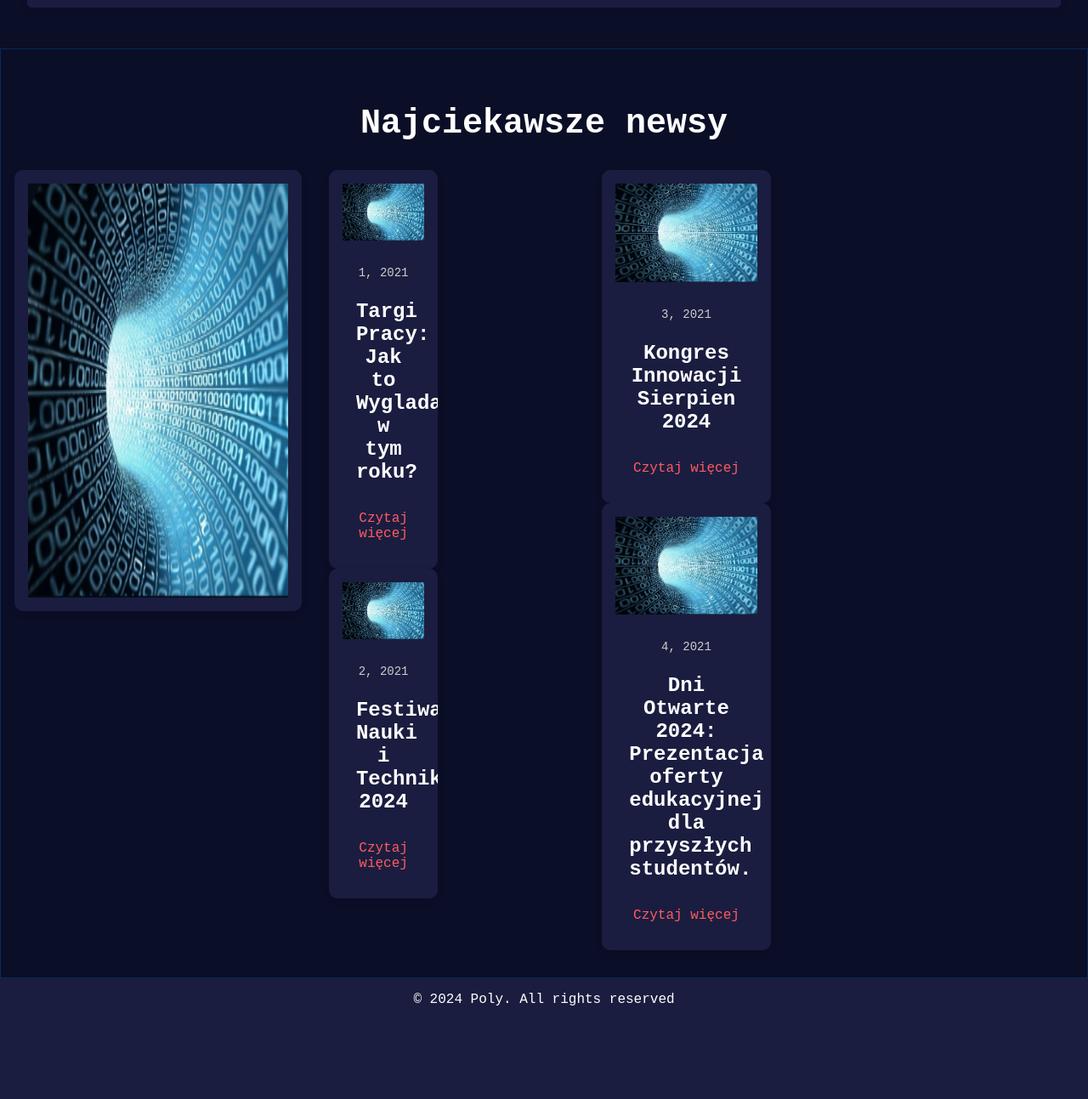
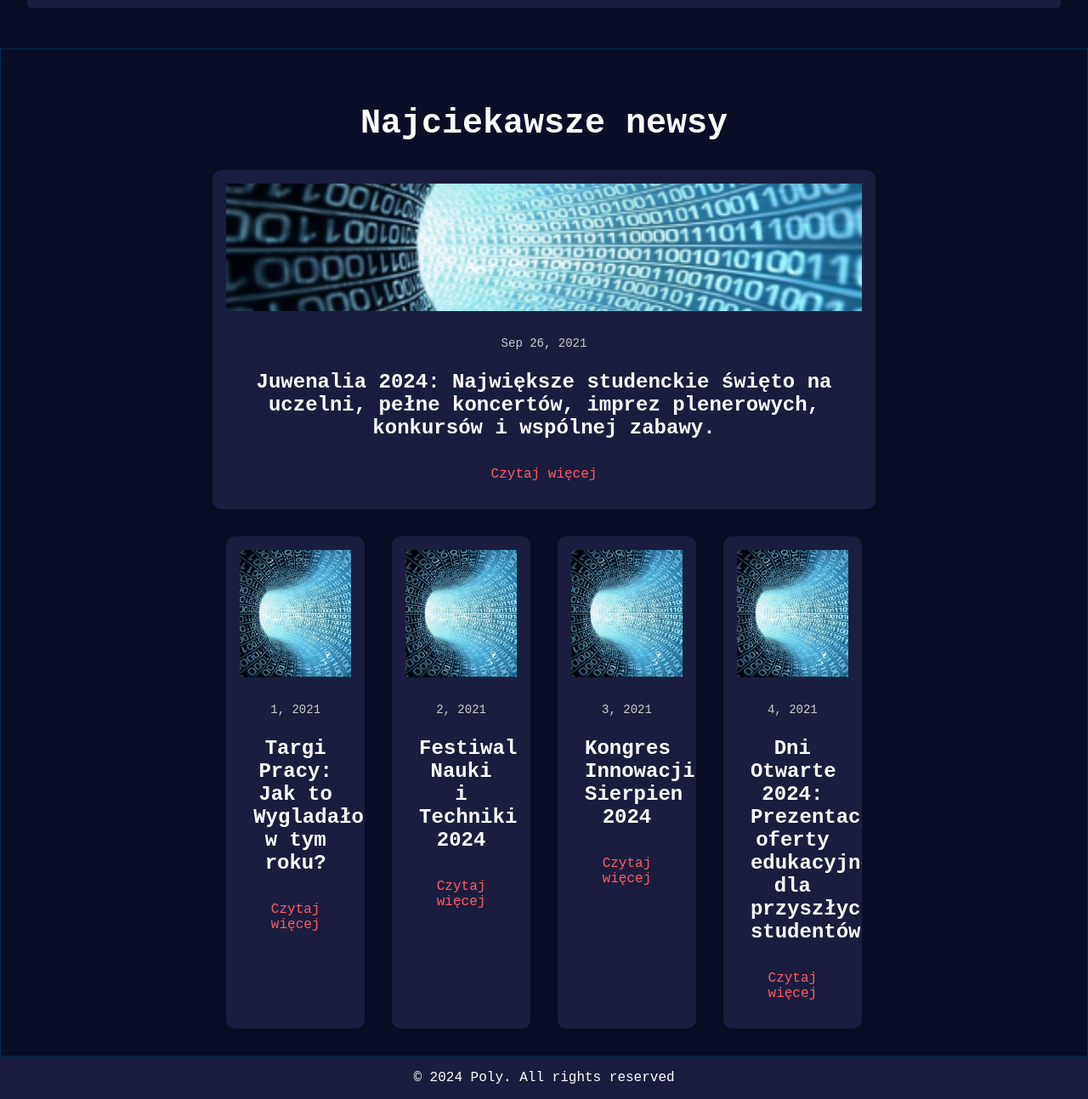
Before and after one commit to kelvin-ux/piokck, a PHP site: page / in a window 1280 px wide; the page is wider, and only the part inside the window is pictured. Shown: the part 2048-3341 px from the top of that part at 85% size. Before the commit the page ends 3231 px from the top of that part, so only its background shows below. Run offline with PHP 8.4, Linux system fonts and the light colour scheme.

Commit message:
center div

```diff
--- a/index.html
+++ b/index.html
@@ -87,7 +87,6 @@
             </div>
           </div>
           <div class="small-posts">
-                <div class="p1">
             <div class="post">
               <img src="blogimg/s1.png" alt="Post Image 2">
               <div class="post-content">
@@ -104,8 +103,6 @@
                 <a href="#" class="read-more">Czytaj więcej</a>
               </div>
             </div>
-                </div>
-                <div class="p2">
             <div class="post">
               <img src="blogimg/s1.png" alt="Post Image 4">
               <div class="post-content">
@@ -124,7 +121,7 @@
             </div>
           </div>
         </div>
-        </div>
+      </section>
     </section>
 
     </div>
--- a/script.js
+++ b/script.js
@@ -42,14 +42,3 @@ window.addEventListener('scroll', function() {
         window.scrollTo({ top: section3.offsetTop, behavior: 'smooth' });
     }
 });
-
-
-window.addEventListener('scroll', () => {
-    const header = document.querySelector('header');
-    const opacity = Math.min(1, window.scrollY / 200);
-    if(opacity < 0.85)
-        {
-            opacity = 0.85;
-        }
-    header.style.opacity = opacity;
-});
--- a/styles.css
+++ b/styles.css
@@ -267,7 +267,6 @@ nav ul li .sign-up {
     border-color: orange;
   }
 }
-
 #what-we-do,
 #blog {
   padding: 2rem 1rem;
@@ -292,47 +291,42 @@ nav ul li .sign-up {
 
 #blog h2 {
   font-size: 2.5rem;
-  /* color: #ff5b60; */
   margin-bottom: 2rem;
 }
 
 .blog-posts {
-  position: relative;
   display: flex;
-  flex-direction: row;
-  justify-content: end;
-  width: 100%;
-  align-items:flex-start;
-  /* border: purple solid 1px; */
+  flex-direction: column;
+  align-items: center;
   gap: 2rem;
 }
+
+.post-large {
+  width: 60%;
+  height: auto;
+}
+
 .small-posts {
-  position: relative;
   display: flex;
-  /* border: red solid 1px; */
+  justify-content: center;
+  width: 60%;
+  gap: 2rem;
 }
+
 .post {
   background-color: #1a1d3f;
-  position: relative;
   border-radius: 10px;
   overflow: hidden;
   box-shadow: 0 4px 8px rgba(0, 0, 0, 0.1);
-  transition:
-    transform 0.3s ease,
-    box-shadow 0.3s ease;
-}
-
-.post-large {
-  width: 50%;
-  height: 100hv;
+  transition: transform 0.3s ease, box-shadow 0.3s ease;
   display: flex;
-  position: relative;
+  flex-direction: column;
 }
 
 .post img {
   width: 100%;
-  height: auto;
-  display: block;
+  height: 150px;
+  object-fit: cover;
 }
 
 .post-content {
```
Lines whose indentation alone changed are shown as unchanged.
